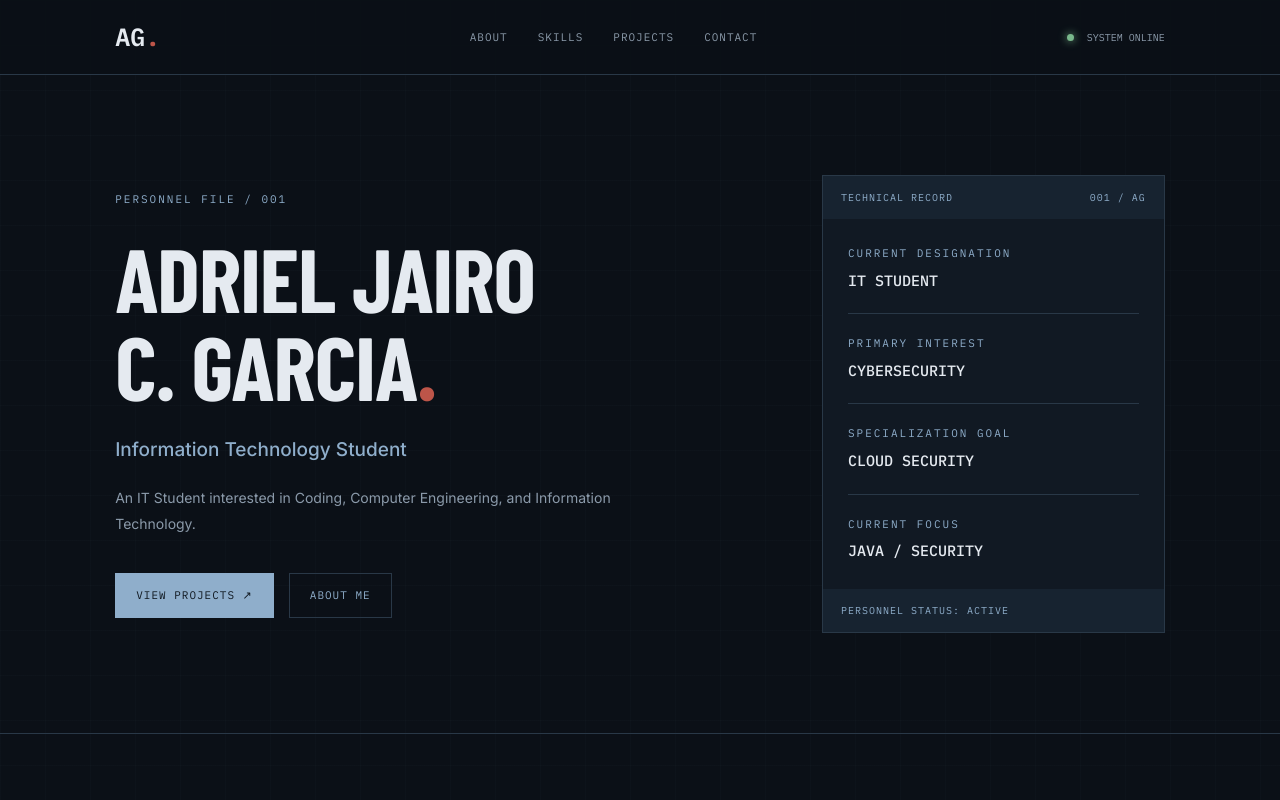
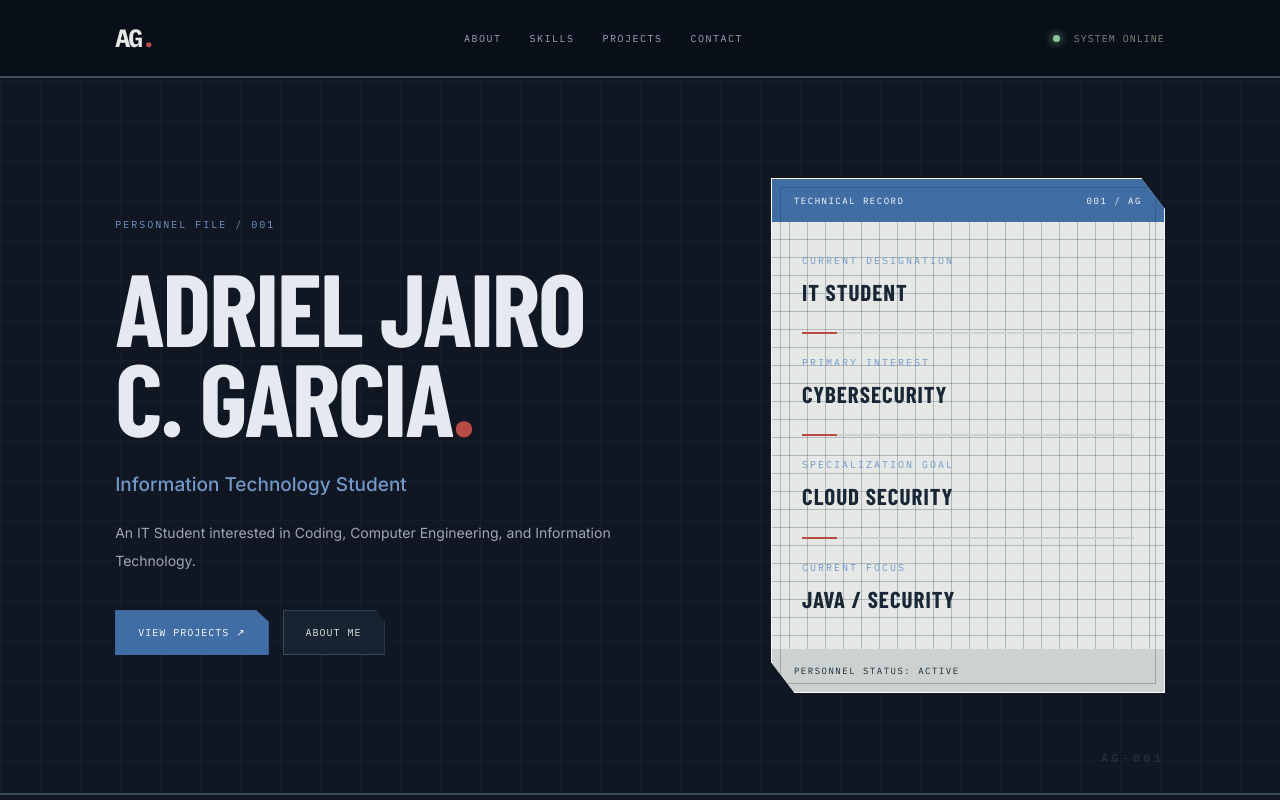
Before and after one commit to Gyrosmith12/Landing-Page, a plain HTML site: page index.html in a window 1280 px wide. Shown: the top 800 px of the page. Drawn offline with nearby package versions, Linux system fonts and the light colour scheme; a web font is replaced by a local one.

Commit message:
Refactor styles for improved layout and design

```diff
--- a/style.css
+++ b/style.css
@@ -1,21 +1,29 @@
 
-/* =================================
-   AG PORTFOLIO
-   Universal Century Inspired Theme
-================================= */
-
-@import url('https://fonts.googleapis.com/css2?family=Barlow+Condensed:wght@400;500;600;700;800&family=IBM+Plex+Mono:wght@400;500;600&family=Inter:wght@400;500;600;700&display=swap');
+@import url('https://fonts.googleapis.com/css2?family=Barlow+Condensed:wght@400;500;600;700;800&family=IBM+Plex+Mono:wght@400;500;600;700&family=Inter:wght@400;500;600;700&display=swap');
 
 :root {
-    --background: #0b1017;
-    --surface: #111923;
-    --surface-light: #172330;
-    --blue: #8faecb;
-    --blue-bright: #b3cee5;
-    --red: #bd5549;
+    --background: #101722;
+    --background-deep: #0a1019;
+
+    --armor: #e5e8e5;
+    --armor-dark: #cbd2d0;
+    --armor-panel: #f1f2ed;
+
+    --surface: #172331;
+    --surface-light: #202f40;
+
+    --blue: #416da5;
+    --blue-bright: #7299c9;
+    --green: #788d7c;
+    --red: #b94b45;
+    --yellow: #d4ad55;
+
     --text: #e5eaf0;
-    --muted: #8b9aaa;
-    --border: #293847;
+    --muted: #9ba8b4;
+    --dark-text: #192635;
+
+    --border: #3b4c5e;
+    --panel-line: rgba(20, 37, 53, 0.25);
 }
 
 * {
@@ -30,18 +38,19 @@ body {
     color: var(--text);
     font-family: 'Inter', sans-serif;
     line-height: 1.7;
+    overflow-x: hidden;
 }
 
-/* SUBTLE BACKGROUND GRID */
+/* BACKGROUND GRID */
 
 body::before {
     content: "";
     position: fixed;
     inset: 0;
     background-image:
-        linear-gradient(rgba(143,174,203,0.025) 1px, transparent 1px),
-        linear-gradient(90deg, rgba(143,174,203,0.025) 1px, transparent 1px);
-    background-size: 45px 45px;
+        linear-gradient(rgba(114,153,201,0.045) 1px, transparent 1px),
+        linear-gradient(90deg, rgba(114,153,201,0.045) 1px, transparent 1px);
+    background-size: 40px 40px;
     pointer-events: none;
     z-index: -1;
 }
@@ -49,24 +58,25 @@ body::before {
 /* NAVIGATION */
 
 .navbar {
-    min-height: 75px;
+    min-height: 78px;
     padding: 0 9%;
     display: flex;
     justify-content: space-between;
     align-items: center;
-    border-bottom: 1px solid var(--border);
-    background: rgba(11,16,23,0.95);
+    border-bottom: 2px solid var(--border);
+    background: rgba(10,16,25,0.96);
     position: sticky;
     top: 0;
     z-index: 100;
 }
 
 .logo {
-    color: var(--text);
+    color: var(--armor);
     font-family: 'IBM Plex Mono', monospace;
     font-size: 25px;
-    font-weight: 600;
+    font-weight: 700;
     text-decoration: none;
+    letter-spacing: -2px;
 }
 
 .logo span,
@@ -77,16 +87,16 @@ body::before {
 
 .navbar nav {
     display: flex;
-    gap: 30px;
+    gap: 28px;
 }
 
 .navbar nav a {
     color: var(--muted);
     font-family: 'IBM Plex Mono', monospace;
-    font-size: 11px;
+    font-size: 10px;
     text-decoration: none;
-    letter-spacing: 1px;
-    transition: 0.3s;
+    letter-spacing: 1.5px;
+    transition: 0.25s;
 }
 
 .navbar nav a:hover {
@@ -95,67 +105,82 @@ body::before {
 
 .system-status {
     font-family: 'IBM Plex Mono', monospace;
-    color: var(--muted);
+    color: var(--green);
     font-size: 10px;
+    letter-spacing: 1px;
 }
 
 .status-dot {
     display: inline-block;
     width: 7px;
     height: 7px;
-    background: #79b88c;
+    background: #8bc59b;
     border-radius: 50%;
     margin-right: 7px;
-    box-shadow: 0 0 8px #79b88c;
+    box-shadow: 0 0 9px #8bc59b;
 }
 
 /* HERO SECTION */
 
 .hero {
-    min-height: 650px;
+    min-height: 690px;
     padding: 100px 9%;
     display: grid;
-    grid-template-columns: 1.3fr 0.7fr;
+    grid-template-columns: 1.2fr 0.8fr;
     align-items: center;
-    gap: 70px;
-    border-bottom: 1px solid var(--border);
+    gap: 65px;
+    border-bottom: 2px solid var(--border);
+    position: relative;
+}
+
+.hero::after {
+    content: "AG-001";
+    position: absolute;
+    right: 9%;
+    bottom: 25px;
+    color: rgba(229,234,240,0.16);
+    font-family: 'IBM Plex Mono', monospace;
+    font-size: 11px;
+    letter-spacing: 4px;
 }
 
 .eyebrow,
 .panel-label {
     font-family: 'IBM Plex Mono', monospace;
-    font-size: 11px;
+    font-size: 10px;
     letter-spacing: 2px;
-    color: var(--blue);
+    color: var(--blue-bright);
+    text-transform: uppercase;
 }
 
 .hero h1 {
     font-family: 'Barlow Condensed', sans-serif;
-    font-size: clamp(55px, 7vw, 90px);
-    font-weight: 700;
-    line-height: 0.98;
-    letter-spacing: -1px;
-    margin: 25px 0;
+    font-size: clamp(65px, 8vw, 105px);
+    font-weight: 800;
+    line-height: 0.88;
+    letter-spacing: -2px;
+    margin: 28px 0;
+    text-transform: uppercase;
 }
 
 .hero h2 {
     font-size: 19px;
-    color: var(--blue);
+    color: var(--blue-bright);
     font-weight: 500;
     margin-bottom: 18px;
 }
 
 .description {
-    max-width: 500px;
+    max-width: 510px;
     color: var(--muted);
     font-size: 14px;
-    line-height: 1.9;
+    line-height: 2;
 }
 
 .hero-buttons {
     display: flex;
     flex-wrap: wrap;
-    gap: 15px;
+    gap: 14px;
     margin-top: 35px;
 }
 
@@ -163,88 +188,128 @@ body::before {
 
 .button {
     display: inline-block;
-    padding: 12px 20px;
+    padding: 13px 22px;
     font-family: 'IBM Plex Mono', monospace;
-    font-size: 11px;
+    font-size: 10px;
     letter-spacing: 1px;
     text-decoration: none;
-    transition: 0.3s;
+    text-transform: uppercase;
+    transition: 0.25s;
+    clip-path: polygon(0 0, 92% 0, 100% 25%, 100% 100%, 0 100%);
 }
 
 .primary {
     background: var(--blue);
-    color: #101820;
+    color: white;
     border: 1px solid var(--blue);
 }
 
 .primary:hover {
     background: var(--blue-bright);
-    border-color: var(--blue-bright);
+    transform: translateY(-3px);
 }
 
 .secondary {
-    color: var(--blue);
+    color: var(--armor);
     border: 1px solid var(--border);
+    background: var(--surface);
 }
 
 .secondary:hover {
-    border-color: var(--blue);
-    background: var(--surface);
+    border-color: var(--green);
+    color: white;
 }
 
 /* TECHNICAL PANEL */
 
 .hero-panel {
-    background: var(--surface);
-    border: 1px solid var(--border);
+    background: var(--armor);
+    color: var(--dark-text);
+    border: 1px solid #ffffff;
     position: relative;
+    box-shadow: 10px 10px 0 rgba(0,0,0,0.22);
+    clip-path: polygon(
+        0 0, 94% 0, 100% 6%,
+        100% 100%, 6% 100%, 0 94%
+    );
+}
+
+.hero-panel::before {
+    content: "";
+    position: absolute;
+    inset: 8px;
+    border: 1px solid var(--panel-line);
+    pointer-events: none;
+    z-index: 1;
 }
 
 .panel-header,
 .panel-footer {
-    padding: 13px 18px;
-    background: var(--surface-light);
-    color: var(--blue);
+    padding: 14px 22px;
+    background: var(--blue);
+    color: white;
     font-family: 'IBM Plex Mono', monospace;
-    font-size: 10px;
+    font-size: 9px;
     display: flex;
     justify-content: space-between;
+    letter-spacing: 1.5px;
+}
+
+.panel-footer {
+    background: var(--armor-dark);
+    color: var(--dark-text);
+}
+
+.panel-content {
+    padding: 30px;
+    background-image:
+        linear-gradient(90deg, transparent 97%, var(--panel-line) 97%),
+        linear-gradient(transparent 97%, var(--panel-line) 97%);
+    background-size: 18px 18px;
+}
+
+.panel-content h3 {
+    font-family: 'Barlow Condensed', sans-serif;
+    font-size: 23px;
+    margin-top: 4px;
+    font-weight: 700;
     letter-spacing: 1px;
 }
 
-.panel-content {
-    padding: 25px;
+.panel-divider {
+    height: 2px;
+    background: var(--armor-dark);
+    margin: 20px 0;
+    position: relative;
 }
 
-.panel-content h3 {
-    font-family: 'IBM Plex Mono', monospace;
-    font-size: 15px;
-    margin-top: 5px;
-    font-weight: 500;
-}
-
-.panel-divider {
-    height: 1px;
-    background: var(--border);
-    margin: 20px 0;
+.panel-divider::after {
+    content: "";
+    display: block;
+    width: 35px;
+    height: 2px;
+    background: var(--red);
 }
 
 /* GENERAL SECTIONS */
 
 .section {
     padding: 100px 9%;
-    border-bottom: 1px solid var(--border);
+    border-bottom: 2px solid var(--border);
+    position: relative;
 }
 
 .section h2 {
     font-family: 'Barlow Condensed', sans-serif;
-    font-size: 45px;
+    font-size: 54px;
+    font-weight: 700;
     margin: 12px 0 25px;
     letter-spacing: 1px;
+    text-transform: uppercase;
 }
 
 .section-description {
-    max-width: 700px;
+    max-width: 750px;
     color: var(--muted);
     font-size: 14px;
     line-height: 2;
@@ -255,25 +320,41 @@ body::before {
 .skill-grid {
     display: grid;
     grid-template-columns: repeat(2, 1fr);
-    gap: 15px;
+    gap: 18px;
 }
 
 .skill-card {
-    padding: 25px;
+    padding: 30px;
     background: var(--surface);
     border: 1px solid var(--border);
+    border-left: 4px solid var(--blue);
+    position: relative;
     transition: 0.3s;
 }
 
+.skill-card::after {
+    content: "TECHNICAL EQUIPMENT";
+    position: absolute;
+    right: 15px;
+    top: 12px;
+    color: rgba(229,234,240,0.25);
+    font-family: 'IBM Plex Mono', monospace;
+    font-size: 8px;
+    letter-spacing: 1px;
+}
+
 .skill-card:hover {
-    border-color: var(--blue);
-    transform: translateY(-3px);
+    border-color: var(--blue-bright);
+    transform: translateY(-4px);
+    background: var(--surface-light);
 }
 
 .skill-card h3 {
-    font-family: 'IBM Plex Mono', monospace;
-    font-size: 18px;
+    font-family: 'Barlow Condensed', sans-serif;
+    font-size: 25px;
     margin: 10px 0;
+    text-transform: uppercase;
+    letter-spacing: 1px;
 }
 
 .skill-card p:last-child {
@@ -284,15 +365,18 @@ body::before {
 /* PROJECTS */
 
 .project-placeholder {
-    padding: 35px;
+    padding: 40px;
     background: var(--surface);
-    border: 1px dashed var(--border);
+    border: 1px solid var(--border);
+    border-left: 4px solid var(--red);
+    position: relative;
 }
 
 .project-placeholder h3 {
-    font-family: 'IBM Plex Mono', monospace;
-    font-size: 16px;
+    font-family: 'Barlow Condensed', sans-serif;
+    font-size: 25px;
     margin: 15px 0;
+    letter-spacing: 1px;
 }
 
 .project-placeholder p:last-child {
@@ -303,7 +387,7 @@ body::before {
 /* FOOTER */
 
 footer {
-    padding: 30px 9%;
+    padding: 35px 9%;
     display: flex;
     justify-content: space-between;
     gap: 20px;
@@ -312,6 +396,7 @@ footer {
     font-family: 'IBM Plex Mono', monospace;
     font-size: 10px;
     letter-spacing: 1px;
+    background: var(--background-deep);
 }
 
 /* RESPONSIVE DESIGN */
@@ -350,15 +435,27 @@ footer {
     }
 
     .navbar nav a {
-        font-size: 9px;
+        font-size: 8px;
+    }
+
+    .hero {
+        padding: 65px 7%;
     }
 
     .hero h1 {
-        font-size: 55px;
+        font-size: 58px;
     }
 
     .hero h2 {
         font-size: 16px;
+    }
+
+    .hero-panel {
+        box-shadow: 5px 5px 0 rgba(0,0,0,0.2);
+    }
+
+    .panel-content {
+        padding: 22px;
     }
 
     .skill-grid {
@@ -366,7 +463,11 @@ footer {
     }
 
     .section h2 {
-        font-size: 36px;
+        font-size: 42px;
+    }
+
+    .project-placeholder {
+        padding: 25px;
     }
 
     footer {
```
